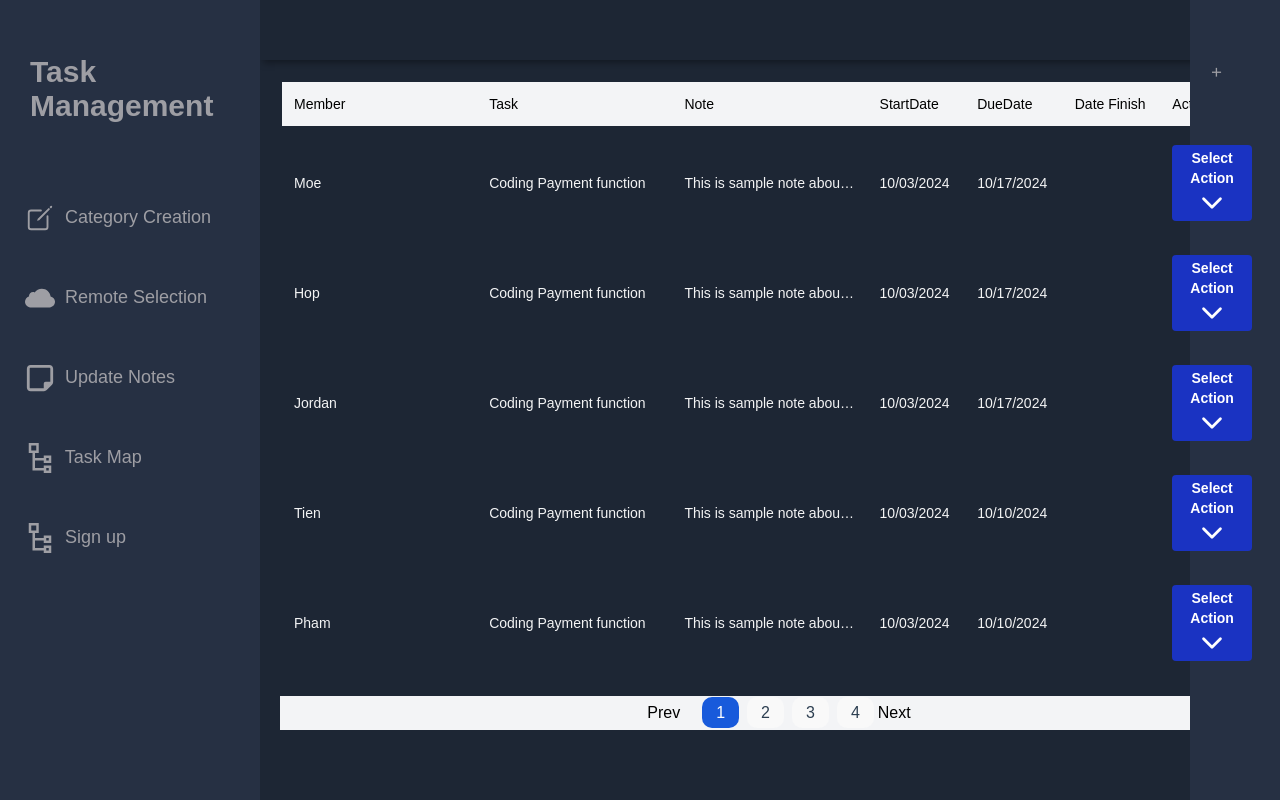
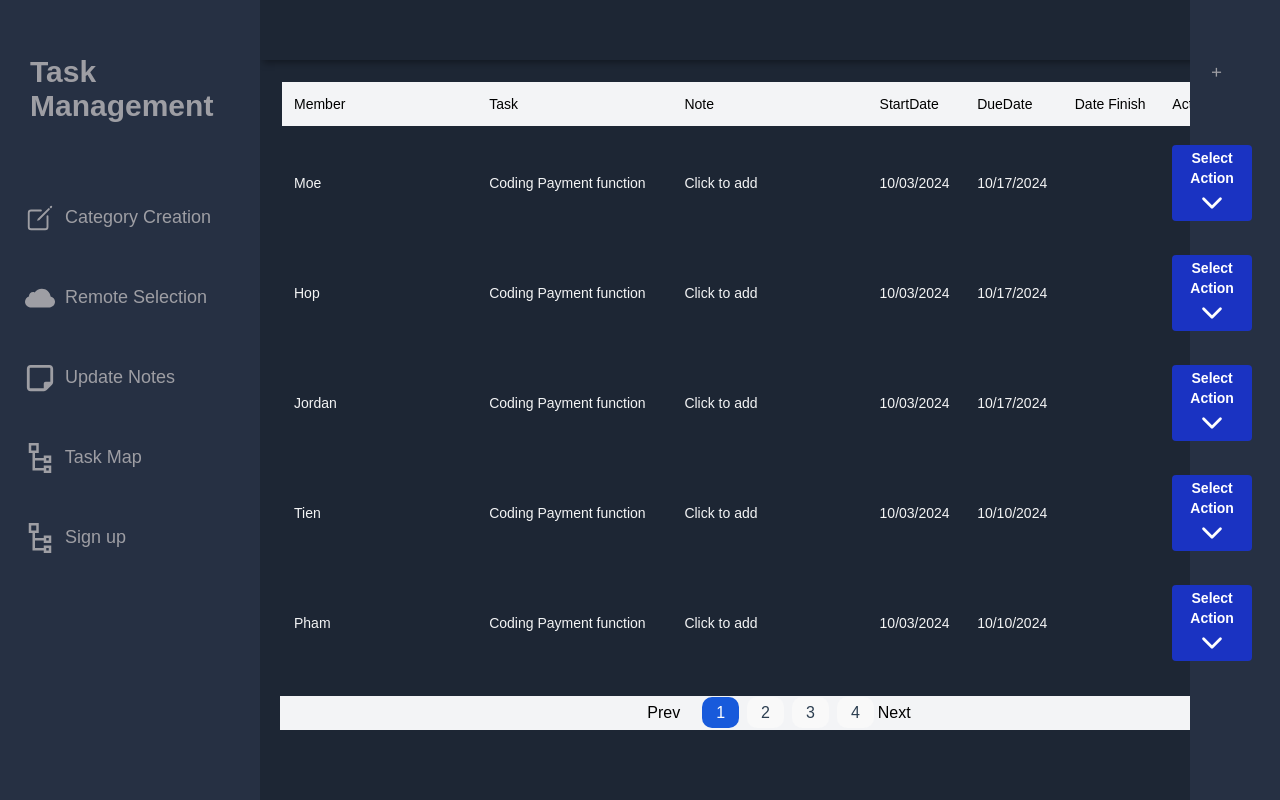
Before and after one commit to CSC-3380-Fall-2024/Team-5, a React (Vite) app in the folder 3380 Project/: page /updateNotes in a window 1280 px wide. Built offline with nearby package versions, Linux system fonts and the light colour scheme.

Commit message:
add note pop up

```diff
--- a/3380 Project/src/CSS Files/updateNotes.css
+++ b/3380 Project/src/CSS Files/updateNotes.css
@@ -19,6 +19,48 @@
   width: 100%;
   grid-area: main;
 }
+.modal-overlay {
+  position: absolute;
+  top: 0;
+  left: 0;
+  right: 0;
+  bottom: 0;
+  background: rgba(0, 0, 0, 0.5);
+  display: flex;
+  align-items: center;
+  justify-content: center;
+}
+
+.popup-form {
+  padding: 20px;
+  background: white;
+  border: 1px solid #ccc;
+  border-radius: 5px;
+  display: auto;
+  flex-direction: column;
+}
+
+textarea {
+  margin-bottom: 10px;
+  width: 100%;
+  height: 150px;
+  font-family: "Montserrat", sans-serif;
+}
+button {
+  padding: 10px;
+  color: white;
+  font-size: 20px;
+  text-align: center;
+  border: 0;
+  outline: none;
+  display: inline-block;
+  border-radius: 10px;
+  background-color: blue;
+  cursor: pointer;
+  font-weight: 10;
+  margin: 10px;
+}
+
 table {
   width: 100%;
   cursor: pointer;
--- a/3380 Project/src/data.js
+++ b/3380 Project/src/data.js
@@ -3,7 +3,7 @@ export const data = [
     id: 1,
     member: "Moe",
     task: "Coding Payment function",
-    note: "This is sample note about task of this member This is sample note about task of this member This is sample note about task of this member This is sample note about task of this member.This is sample note about task of this member",
+    note: "",
     startDate: "10/03/2024",
     dueDate: "10/17/2024",
     dateFinish: "",
@@ -13,7 +13,7 @@ export const data = [
     id: 2,
     member: "Hop",
     task: "Coding Payment function",
-    note: "This is sample note about task of this member",
+    note: "",
     startDate: "10/03/2024",
     dueDate: "10/17/2024",
     dateFinish: "",
@@ -23,7 +23,7 @@ export const data = [
     id: 3,
     member: "Jordan",
     task: "Coding Payment function",
-    note: "This is sample note about task of this member",
+    note: "",
     startDate: "10/03/2024",
     dueDate: "10/17/2024",
     dateFinish: "",
@@ -33,7 +33,7 @@ export const data = [
     id: 4,
     member: "Tien",
     task: "Coding Payment function",
-    note: "This is sample note about task of this member",
+    note: "",
     startDate: "10/03/2024",
     dueDate: "10/10/2024",
     dateFinish: "",
@@ -43,7 +43,7 @@ export const data = [
     id: 5,
     member: "Pham",
     task: "Coding Payment function",
-    note: "This is sample note about task of this member",
+    note: "",
     startDate: "10/03/2024",
     dueDate: "10/10/2024",
     dateFinish: "",
@@ -53,7 +53,7 @@ export const data = [
     id: 6,
     member: "OOP Programing 6",
     task: "Coding Payment function",
-    note: "This is sample note about task of this member",
+    note: "",
     startDate: "10/03/2024",
     dueDate: "10/17/2024",
     dateFinish: "",
@@ -63,7 +63,7 @@ export const data = [
     id: 7,
     member: "OOP Programing",
     task: "Coding Payment function",
-    note: "This is sample note about task of this member",
+    note: "",
     startDate: "10/03/2024",
     dueDate: "10/17/2024",
     dateFinish: "",
@@ -73,7 +73,7 @@ export const data = [
     id: 8,
     member: "OOP Programing",
     task: "Coding Payment function",
-    note: "This is sample note about task of this member",
+    note: "",
     startDate: "10/03/2024",
     dueDate: "10/17/2024",
     dateFinish: "",
@@ -83,7 +83,7 @@ export const data = [
     id: 9,
     member: "OOP Programing",
     task: "Coding Payment function",
-    note: "This is sample note about task of this member",
+    note: "",
     startDate: "10/03/2024",
     dueDate: "10/17/2024",
     dateFinish: "",
@@ -93,7 +93,7 @@ export const data = [
     id: 10,
     member: "OOP Programing",
     task: "Coding Payment function",
-    note: "This is sample note about task of this member",
+    note: "",
     startDate: "10/03/2024",
     dueDate: "10/17/2024",
     dateFinish: "",
@@ -103,7 +103,7 @@ export const data = [
     id: 11,
     member: "OOP Programing 11",
     task: "Coding Payment function",
-    note: "This is sample note about task of this member",
+    note: "",
     startDate: "10/03/2024",
     dueDate: "10/17/2024",
     dateFinish: "",
@@ -113,7 +113,7 @@ export const data = [
     id: 12,
     member: "OOP Programing",
     task: "Coding Payment function",
-    note: "This is sample note about task of this member",
+    note: "",
     startDate: "10/03/2024",
     dueDate: "10/17/2024",
     dateFinish: "",
@@ -123,7 +123,7 @@ export const data = [
     id: 13,
     member: "OOP Programing",
     task: "Coding Payment function",
-    note: "This is sample note about task of this member",
+    note: "",
     startDate: "10/03/2024",
     dueDate: "10/17/2024",
     dateFinish: "",
@@ -133,7 +133,7 @@ export const data = [
     id: 14,
     member: "OOP Programing",
     task: "Coding Payment function",
-    note: "This is sample note about task of this member",
+    note: "",
     startDate: "10/03/2024",
     dueDate: "10/17/2024",
     dateFinish: "",
@@ -143,7 +143,7 @@ export const data = [
     id: 15,
     member: "OOP Programing",
     task: "Coding Payment function",
-    note: "This is sample note about task of this member",
+    note: "",
     startDate: "10/03/2024",
     dueDate: "10/17/2024",
     dateFinish: "",
@@ -153,7 +153,7 @@ export const data = [
     id: 16,
     member: "OOP Programing 17",
     task: "Coding Payment function",
-    note: "This is sample note about task of this member",
+    note: "",
     startDate: "10/03/2024",
     dueDate: "10/17/2024",
     dateFinish: "",
@@ -163,7 +163,7 @@ export const data = [
     id: 17,
     member: "OOP Programing",
     task: "Coding Payment function",
-    note: "This is sample note about task of this member",
+    note: "",
     startDate: "10/03/2024",
     dueDate: "10/17/2024",
     dateFinish: "",
@@ -173,7 +173,7 @@ export const data = [
     id: 18,
     member: "OOP Programing",
     task: "Coding Payment function",
-    note: "This is sample note about task of this member",
+    note: "",
     startDate: "10/03/2024",
     dueDate: "10/17/2024",
     dateFinish: "",
@@ -183,7 +183,7 @@ export const data = [
     id: 19,
     member: "OOP Programing",
     task: "Coding Payment function",
-    note: "This is sample note about task of this member",
+    note: "",
     startDate: "10/03/2024",
     dueDate: "10/17/2024",
     dateFinish: "",
@@ -193,7 +193,7 @@ export const data = [
     id: 20,
     member: "OOP Programing",
     task: "Coding Payment function",
-    note: "This is sample note about task of this member",
+    note: "",
     startDate: "10/03/2024",
     dueDate: "10/17/2024",
     dateFinish: "",
--- a/3380 Project/src/pages/updateNotes.tsx
+++ b/3380 Project/src/pages/updateNotes.tsx
@@ -19,19 +19,25 @@ function updateNotes() {
 
   const [textboxVisible, setTextboxVisible] = useState(false);
   const [inputValue, setInputValue] = useState("");
+  const [currentIndex, setCurrentIndex] = useState(null);
+
   const handleNoteClick = (index) => {
     setInputValue(data[index].note);
+    setCurrentIndex(index);
     setTextboxVisible(true);
   };
 
-  const handleSave = (index) => {
+  const handleSave = () => {
     const updatedData = [...data];
-    updatedData[index].note = inputValue; // Update the note in the data
+    updatedData[currentIndex - 1].note = inputValue; // Update the note in the data
+    setInputValue(updatedData[currentIndex - 1].note); //Call the parent function to update data
     setTextboxVisible(false); // Hide the textbox after saving
+    setCurrentIndex(null);
   };
 
   const handleClose = () => {
     setTextboxVisible(false); // Hide the textbox when closing
+    setCurrentIndex(null); //Reset current index
   };
 
   //Use an array to store the selected status for each row
@@ -92,25 +98,9 @@ function updateNotes() {
                 <td>{item.member}</td>
                 <td>{item.task}</td>
                 <td onClick={() => handleNoteClick(item.id)}>
-                  <div className="truncate max-w-[200px]">{item.note}</div>
-                  {textboxVisible && (
-                    <div className="textbox">
-                      <div className="textbox-header">
-                        <h4>Edit Note</h4>
-                        <button className="close-button" onClick={handleClose}>
-                          X
-                        </button>
-                      </div>
-                      <textarea
-                        value={inputValue}
-                        onChange={(e) => setInputValue(e.target.value)}
-                        placeholder="Edit note here"
-                      />
-                      <button className="save-button" onClick={handleSave}>
-                        Save
-                      </button>
-                    </div>
-                  )}
+                  <div className="truncate max-w-[200px]">
+                    {item.note || "Click to add"}
+                  </div>
                 </td>
                 <td>{item.startDate}</td>
                 <td>{item.dueDate}</td>
@@ -153,6 +143,19 @@ function updateNotes() {
             ))}
           </tbody>
         </table>
+        {textboxVisible && (
+          <div className="modal-overlay">
+            <div className="popup-form">
+              <textarea
+                value={inputValue}
+                onChange={(e) => setInputValue(e.target.value)}
+                autoFocus
+              />
+              <button onClick={handleSave}>Save</button>
+              <button onClick={handleClose}>Close</button>
+            </div>
+          </div>
+        )}
       </div>
       <nav>
         <ul className="pagination">
```
